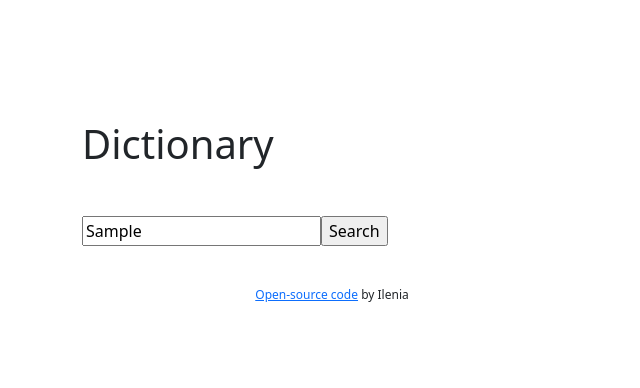
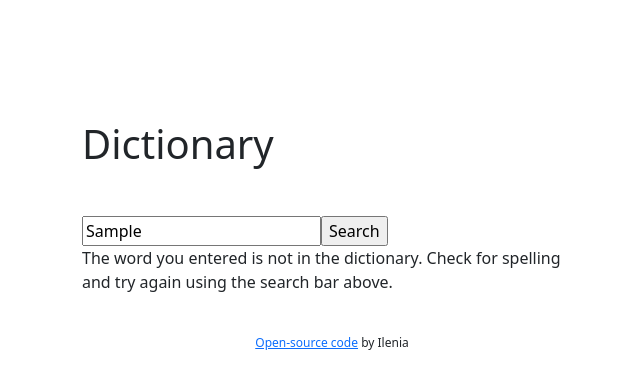
Before and after one commit to maritssam/dictionary-react-app, a React (Create React App) app: page / in a window 1280 px wide. Both pictures are taken after typing "Sample" into the empty fields and a click on the input "Search". Shown: the top 388 px of the page, without its empty margins (308-948 px from the left). Built offline with nearby package versions, Linux system fonts and the light colour scheme; no server answers; the HTML template or start-up script is replaced by a standard one.

Commit message:
Added API rejected word result

```diff
--- a/public/index.html
+++ b/public/index.html
@@ -9,7 +9,7 @@
       content="Web site created using create-react-app"
     />
     <script src="https://kit.fontawesome.com/54623f9d95.js" crossorigin="anonymous"></script>
-
+    <link rel="shortcut icon" href="#">
     <title>Dictionary App</title>
   </head>
   <body>
--- /dev/null
+++ b/src/Rejected.jsx
@@ -0,0 +1,15 @@
+import React from "react";
+
+function Rejected(props){
+   if (props.rejected) {
+       return (
+           <div className="Rejected">
+               <p>The word you entered is not in the dictionary. Check for spelling and try again using the search bar above.</p>
+           </div>
+       )
+   } else {
+       return null
+   }
+}
+
+export default Rejected;
--- a/src/Search.jsx
+++ b/src/Search.jsx
@@ -1,21 +1,28 @@
 import React, { useState } from "react";
 import Results from "./Results";
+import Rejected from "./Rejected";
 import axios from "axios";
 
 
 function Search() {
   const [keyword, setKeyword] = useState(null);
   const [results, setResults] = useState(null);
+  const [rejected, setRejected] = useState(false);
 
   function getDefinition(response) {
-    console.log(response.data[0]);
+    console.log(response);
     setResults(response.data[0]);
+  }
+
+  function onRejectedDefinition(response) {
+    console.log(response)
+    setRejected(true);
   }
 
   function searchWord(event) {
     event.preventDefault();
     let apiURl = `https://api.dictionaryapi.dev/api/v2/entries/en/${keyword}`;
-    axios(apiURl).then(getDefinition)
+    axios(apiURl).then(getDefinition, onRejectedDefinition);
   }
 
   function captureKeyword(event) {
@@ -30,6 +37,7 @@ function Search() {
         <input type="submit" value="Search" />
       </form>
       <Results response={results} />
+      <Rejected rejected={rejected} />
     </div>
   )
 }
```
